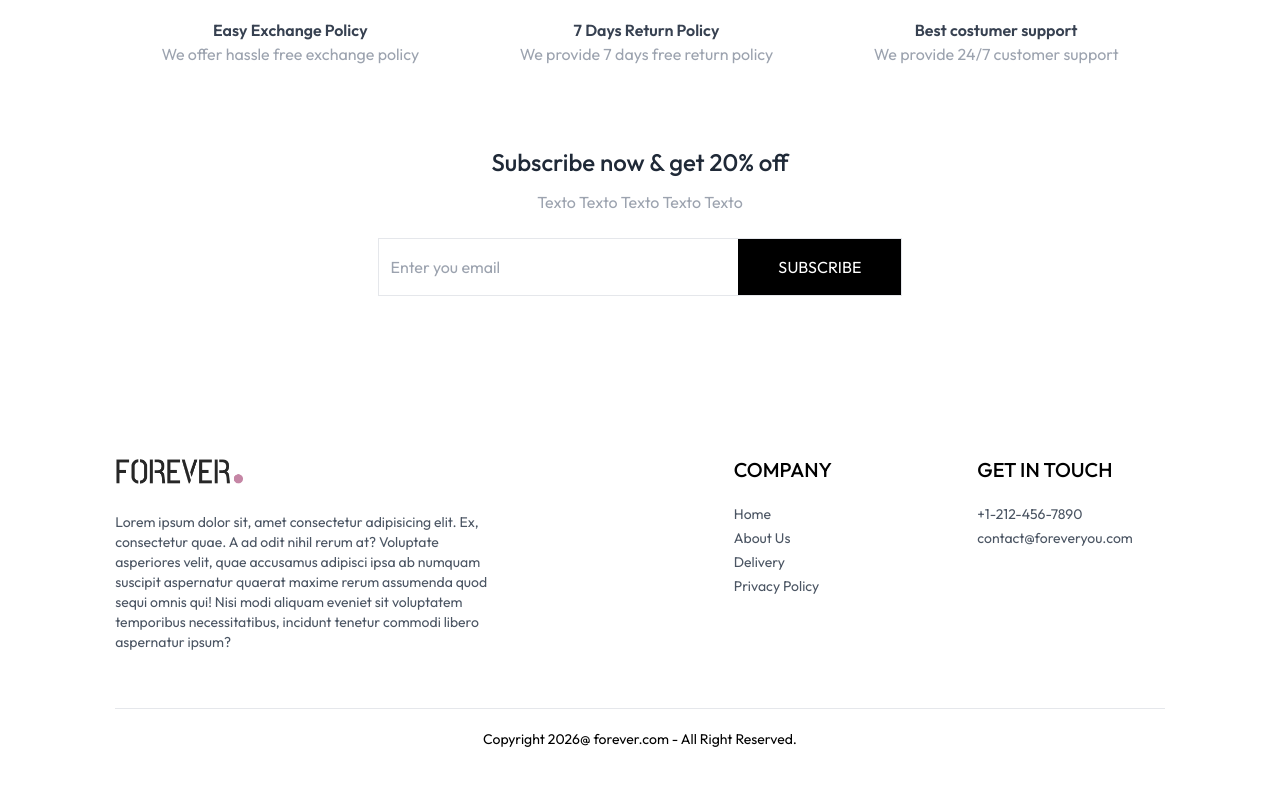
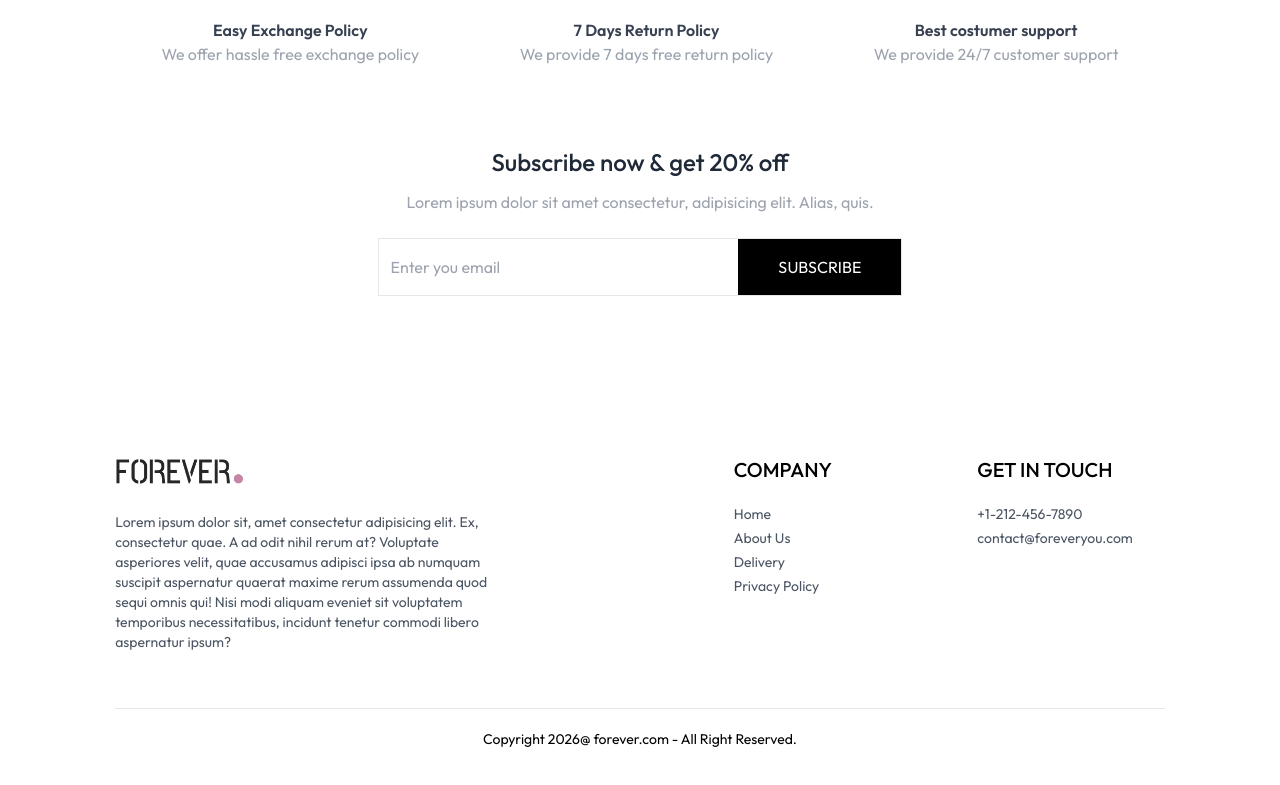
Before and after one commit to GabrielEsquiavoni/ecommerce-app, a React (Vite) app in the folder frontend/: page / in a window 1280 px wide. Shown: the part 1983-2768 px from the top of the page. Built offline with nearby package versions, Linux system fonts and the light colour scheme.

Commit message:
feat: update NewsletterBox content

```diff
--- a/frontend/src/components/NewsletterBox.jsx
+++ b/frontend/src/components/NewsletterBox.jsx
@@ -11,7 +11,7 @@ const NewsletterBox = () => {
     <div className='text-center '>
         <p className='text-2xl font-medium text-gray-800'>Subscribe now & get 20% off</p>
         <p className='text-gray-400 mt-3'>
-            Texto Texto Texto Texto Texto
+            Lorem ipsum dolor sit amet consectetur, adipisicing elit. Alias, quis.
         </p>
         <form onSubmit={onSubmitHandler} className='w-full sm:w-1/2 flex items-center gap-3 mx-auto my-6 border pl-3'>
             <input className='w-full sm:flex-1 outline-none' type="email" placeholder="Enter you email" required/>
```
